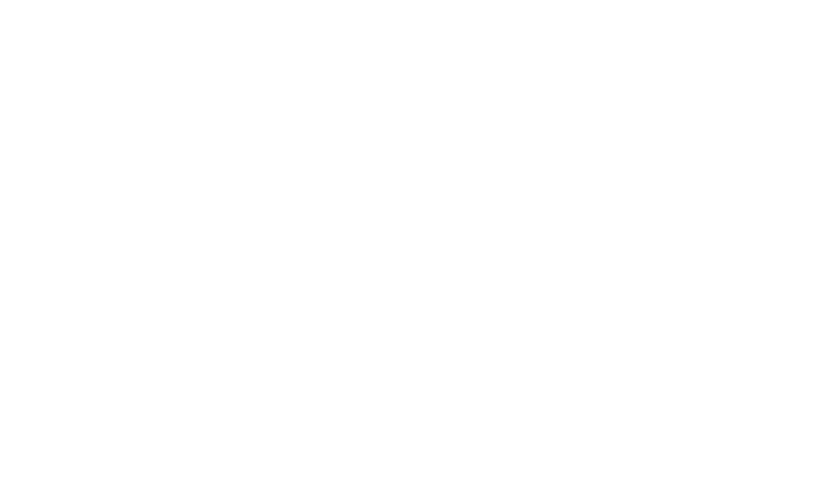
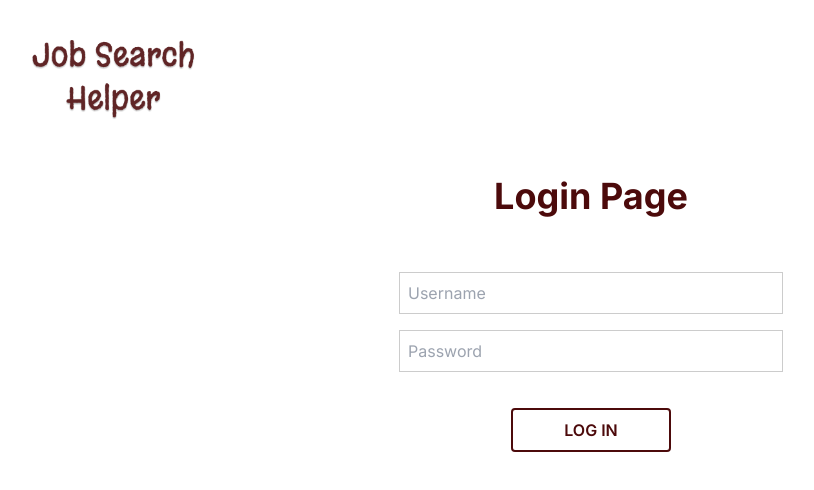
Before and after one commit to AkoKBIkeda/job-search-helper-frontend, a React (Create React App) app: page /login in a window 1280 px wide. Before the commit this address had no page. Shown: the top 490 px of the page, without its empty margins (49-863 px from the left). Built offline with nearby package versions, Linux system fonts and the light colour scheme.

Commit message:
login function done

```diff
--- a/src/App.tsx
+++ b/src/App.tsx
@@ -4,7 +4,8 @@
 import { BrowserRouter as Router, Routes, Route } from "react-router-dom";
 import HomePage from "./pages/HomePage";
 import SignupPage from "./pages/SignupPage";
-
+import LoginPage from "./pages/LoginPage";
+import DashboardPage from "./pages/DashboardPage";
 function App() {
   return (
     <Router>
@@ -12,6 +13,8 @@
         <Routes>
           <Route path="/" element={<HomePage />} />
           <Route path="/signup" element={<SignupPage />} />
+          <Route path="/login" element={<LoginPage />} />
+          <Route path="/dashboard" element={<DashboardPage />} />
         </Routes>
       </div>
     </Router>
--- /dev/null
+++ b/src/forms/LoginForm.tsx
@@ -0,0 +1,90 @@
+import React, { useState, useEffect } from "react";
+import { SubmitHandler, useForm } from "react-hook-form";
+import { z } from "zod";
+import { zodResolver } from "@hookform/resolvers/zod";
+import axios from "axios";
+import { BASE_URL } from "../constants";
+import Button from "../components/Buttons";
+import { useAuth } from "../hooks/useAuth";
+import { useNavigate } from "react-router-dom";
+
+const loginSchema = z.object({
+  username: z.string().min(5).max(20),
+  password: z.string().min(8).max(20),
+});
+
+type LoginFormFields = z.infer<typeof loginSchema>;
+
+const LoginForm = () => {
+  const { login, user } = useAuth();
+  const navigate = useNavigate();
+  const {
+    register,
+    handleSubmit,
+    setError,
+    formState: { errors, isSubmitting },
+  } = useForm<LoginFormFields>({
+    resolver: zodResolver(loginSchema),
+  });
+
+  const onSubmit: SubmitHandler<LoginFormFields> = async (data) => {
+    try {
+      console.log("Login data submitted:", data);
+      await axios
+        .post(BASE_URL + "/auth/", {
+          username: data.username,
+          password: data.password,
+        })
+        .then((response) => {
+          console.log("Login successful:", response.data);
+          // Assuming the response contains a token
+          const token = response.data.token;
+          localStorage.setItem("token", token);
+          login(token);
+          navigate("/dashboard");
+        });
+    } catch (error) {
+      console.error("Login error:", error);
+      setError("root", { message: "Login failed" });
+    }
+  };
+
+  return (
+    <form
+      className="p-10 space-y-4 max-w-full text-center"
+      onSubmit={handleSubmit(onSubmit)}
+    >
+      <div>
+        <input
+          {...register("username")}
+          type="text"
+          placeholder="Username"
+          className="max-w-sm w-full border border-[#ccc] p-2"
+        />
+      </div>
+      {errors.username && (
+        <div className="text-red-500">{errors.username.message}</div>
+      )}
+      <div>
+        <input
+          {...register("password")}
+          type="password"
+          placeholder="Password"
+          className="max-w-sm w-full border border-[#ccc] p-2"
+        />
+        {errors.password && (
+          <div className="text-red-500">{errors.password.message}</div>
+        )}
+      </div>
+      <div>
+        <Button type="submit" disabled={isSubmitting}>
+          {isSubmitting ? "Logging in..." : "Log In"}
+        </Button>
+      </div>
+
+      {errors.root && <div className="text-red-500">{errors.root.message}</div>}
+    </form>
+  );
+};
+
+export default LoginForm;
--- /dev/null
+++ b/src/hooks/useAuth.ts
@@ -0,0 +1,71 @@
+// Retrieve and store token
+// Fetch user data
+// Login & Logout
+
+import React, { useState, useEffect} from "react";
+import axios from "axios";
+import { BASE_URL } from "../constants";
+
+interface User {
+  id: string;
+  username: string;
+  is_admin: boolean;
+}
+
+export function useAuth() {
+    const [token, setToken] = useState<string | null>(null);
+  const [user, setUser] = useState<User | null>(null);
+  const [isAuthenticated, setIsAuthenticated] = useState<boolean>(false);
+
+  useEffect(() => {
+    const storedToken = localStorage.getItem("token");
+    if (storedToken) {
+      setToken(storedToken);
+      setIsAuthenticated(true);
+      fetchUser(storedToken);
+    }
+  }, []);
+
+  const fetchUser = async (token: string) => {
+    try {
+      const response = await axios.get(BASE_URL + "/user/", {
+        headers: {
+          Authorization: `Token ${token}`,
+        },
+      });
+      console.log("User data fetched:", response.data);
+      if (response.status === 200) {
+        const userData: User = await response.data;
+        setUser(userData);
+        console.log("User data set:", userData);
+      } else {
+        logout();
+      }
+    } catch (error) {
+      console.error("Error fetching user data:", error);
+      logout();
+    }
+  };
+
+  const login = (newToken: string) => {
+    setToken(newToken);
+    setIsAuthenticated(true);
+    localStorage.setItem("token", newToken);
+    fetchUser(newToken);
+  };
+
+  const logout = () => {
+    setToken(null);
+    setUser(null);
+    setIsAuthenticated(false);
+    localStorage.removeItem("token");
+  };
+
+  return {
+    token,
+    user,
+    isAuthenticated,
+    login,
+    logout,
+  };
+}
--- /dev/null
+++ b/src/pages/LoginPage.tsx
@@ -0,0 +1,13 @@
+import React, { useState, useEffect } from "react";
+import Header from "../components/Header";
+import LoginForm from "../forms/LoginForm";
+
+export default function LoginPage() {
+  return (
+    <div className="p-10 space-y-4 max-w-full text-center">
+      <Header />
+      <h1 className="text-primary text-4xl font-bold">Login Page</h1>
+      <LoginForm />
+    </div>
+  );
+}
```
